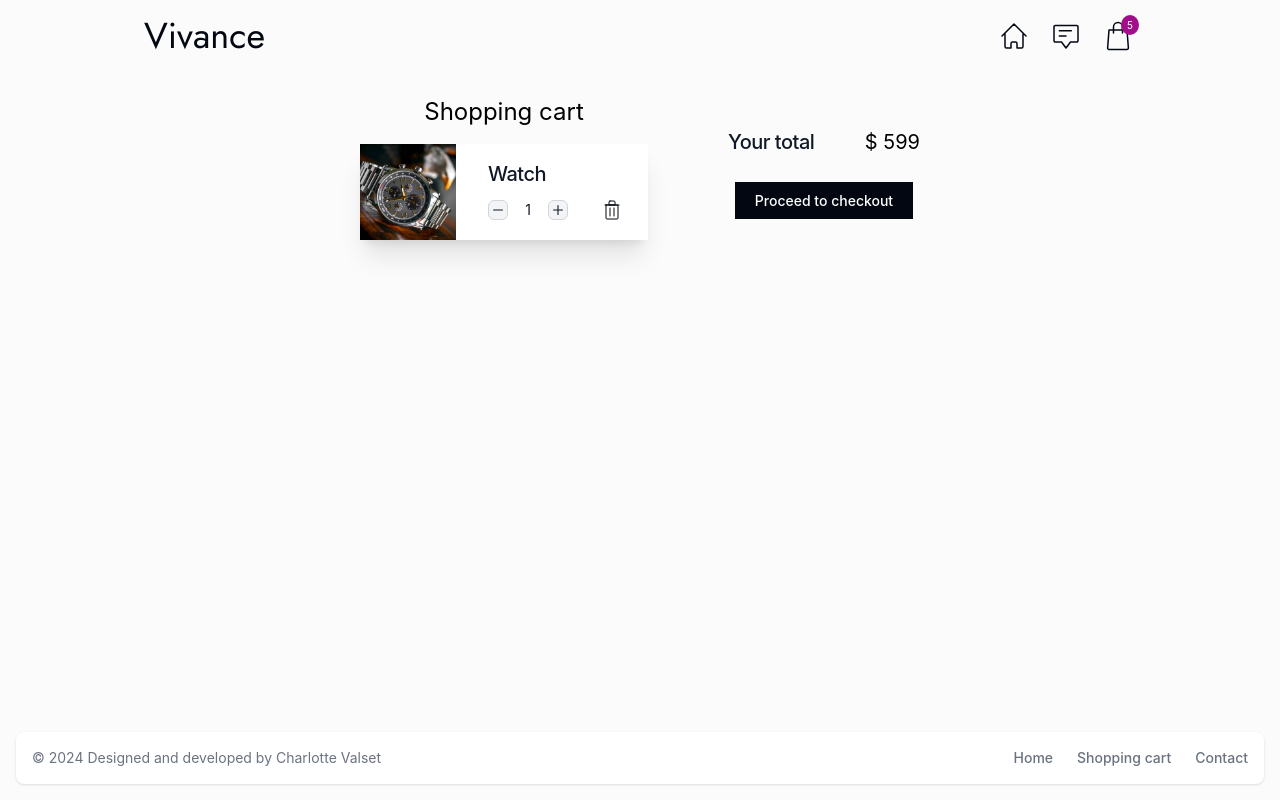
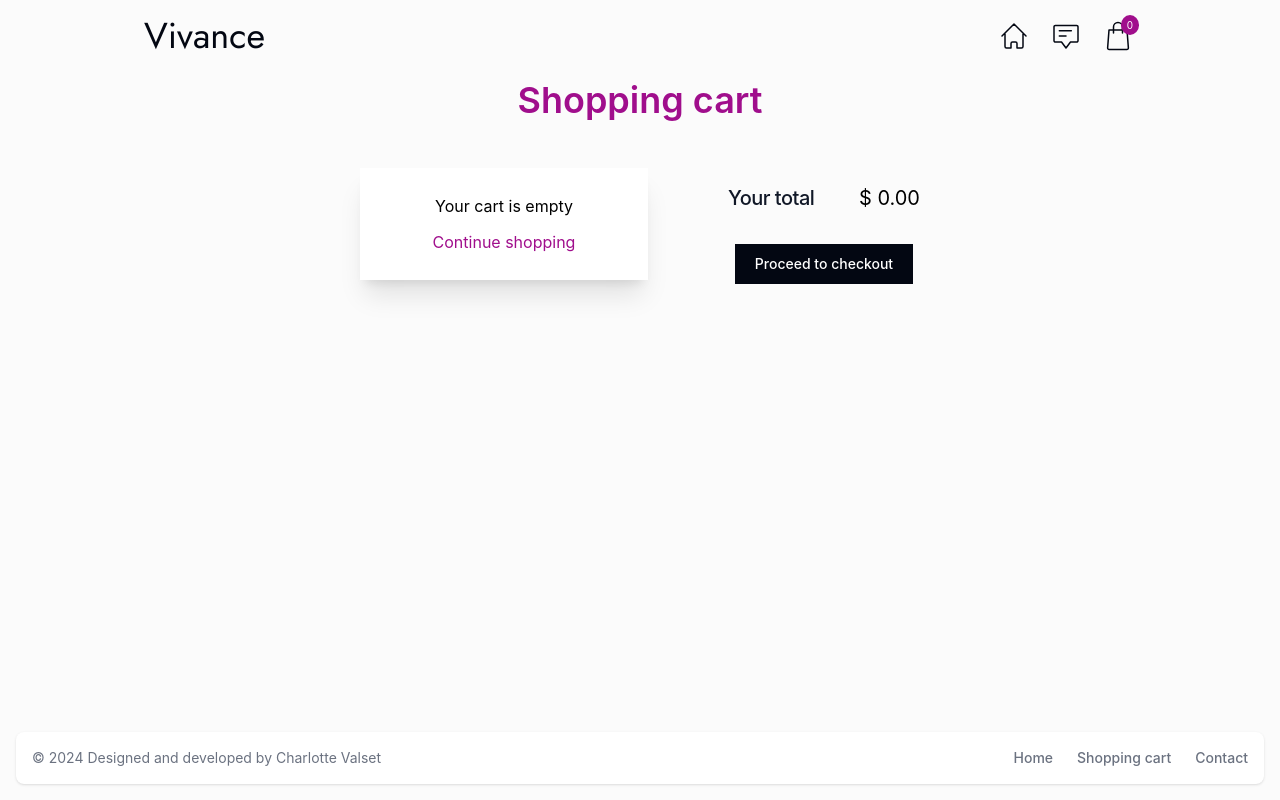
Before and after one commit to CharlotteValset/react-ecom-store, a React (Vite) app: page /shoppingCart in a window 1280 px wide. Built offline with nearby package versions, Linux system fonts and the light colour scheme.

Commit message:
adds all shopping cart functions

```diff
--- a/package.json
+++ b/package.json
@@ -15,7 +15,8 @@
     "react": "^18.2.0",
     "react-dom": "^18.2.0",
     "react-icons": "^5.2.1",
-    "react-router-dom": "^6.23.1"
+    "react-router-dom": "^6.23.1",
+    "zustand": "^4.5.2"
   },
   "devDependencies": {
     "@types/react": "^18.2.66",
--- a/src/Pages/ProductPage/index.jsx
+++ b/src/Pages/ProductPage/index.jsx
@@ -1,12 +1,14 @@
 import { Link, useParams } from "react-router-dom";
 import { Loader, ReviewCard } from "../../components/index";
 import { useFetch } from "../../hooks/useFetch";
+import { useStore } from "../../hooks/useStore";
 import { apiUrl } from "../../common/constants";
 
 export const ProductPage = () => {
   let { id } = useParams();
 
   const { data, isLoading, hasError } = useFetch(apiUrl);
+  const addToCart = useStore((state) => state.addToCart);
 
   let content;
 
@@ -74,12 +76,13 @@ export const ProductPage = () => {
                         </span>
                       </div>
                     </div>
-                    <a
+                    <button
+                      onClick={() => addToCart(product)}
                       href="#"
                       className="md:w-52 md:mt-8 text-white bg-gray-950 hover:bg-pink-500 font-medium text-sm px-5 py-2.5 text-center dark:bg-blue-600 dark:hover:bg-blue-700 dark:focus:ring-blue-800"
                     >
                       Add to cart
-                    </a>
+                    </button>
                   </div>
                 </div>
               </section>
--- a/src/Pages/ShoppingCart/index.jsx
+++ b/src/Pages/ShoppingCart/index.jsx
@@ -1,27 +1,55 @@
-import { Link } from "react-router-dom";
+import { Link, useNavigate } from "react-router-dom";
 import { CartProduct } from "../../components/CartProduct";
+import { useStore } from "../../hooks/useStore";
 
 export const ShoppingCart = () => {
+  const cart = useStore((state) => state.cart);
+  const totalPrice = cart.reduce((sum, product) => sum + product.discountedPrice * product.quantity, 0).toFixed(2);
+  const clearCart = useStore((state) => state.clearCart);
+  const navigate = useNavigate();
+
+  const handleCheckout = (event) => {
+    event.preventDefault();
+    if (cart.length === 0) {
+      alert("There are no items in  your cart!");
+    } else {
+      clearCart();
+      navigate("/checkoutSuccessPage");
+    }
+  };
+
   return (
-    <div className="mt-24 flex flex-col flex-grow sm:flex-row sm:max-w-screen-lg sm:mx-auto sm:gap-20">
+    <>
+      <h1 className="text-4xl text-center text-purple-pink font-semibold mt-20 mb-8">Shopping cart</h1>
+      <div className="flex flex-col flex-grow sm:flex-row sm:max-w-screen-lg sm:mx-auto sm:gap-20">
         <section className="flex flex-col mx-auto">
-        <h1 className="text-2xl text-center">Shopping cart</h1>
+          {cart.length > 0 ? (
+            cart.map((product) => <CartProduct key={product.id} product={product} />)
+          ) : (
+            <div className="flex flex-col gap-3 justify-center items-center my-4 mx-auto w-72 h-28 shadow-xl bg-white">
+              <p className="tex">Your cart is empty</p>
+              <Link to="/" className="text-purple-pink hover:underline">
+                Continue shopping
+              </Link>
+            </div>
+          )}
           <CartProduct />
         </section>
         <section className="my-4 mx-auto w-full max-w-72 h-32">
           <div className="flex flex-row justify-between w-48 mx-auto">
             <h5 className="text-xl font-medium tracking-tight py-1 my-3 text-gray-900 dark:text-white">Your total</h5>
-          <p className="text-xl font-normal py-1 my-3">$ 599</p>
+            <p className="text-xl font-normal py-1 my-3">$ {totalPrice}</p>
           </div>
           <div className="text-center mt-4">
-          <Link
-            to="checkoutSuccessPage"
+            <button
               className=" text-white bg-gray-950 hover:bg-pink-500 font-medium text-sm px-5 py-2.5 text-center"
+              onClick={handleCheckout}
             >
               Proceed to checkout
-          </Link>
+            </button>
           </div>
         </section>
       </div>
+    </>
   );
 };
--- a/src/components/CartProduct/index.jsx
+++ b/src/components/CartProduct/index.jsx
@@ -1,17 +1,26 @@
-import Watch from "../../assets/images/watch.jpg";
 import { QuantityCounter } from "../QuantityCounter";
+import { useStore } from "../../hooks/useStore";
 
-export const CartProduct = () => {
+export const CartProduct = ({ product }) => {
+  const removeFromCart = useStore((state) => state.removeFromCart);
+
+  if (!product) {
+    return null;
+  }
+
   return (
     <>
-      <div className="my-4 mx-auto w-72 shadow-xl bg-white">
+      <div className="my-4 mx-auto w-72 xs:w-96 shadow-xl bg-white">
         <div className="flex items-center justify-start w-full">
-          <img className="w-24 h-24 object-cover" src={Watch} alt="product image" />
+          <img className="w-28 h-28 object-cover" src={product.image.url} alt={product.image.alt} />
           <div className="flex flex-col basis-3/4">
-            <h5 className="text-xl font-medium tracking-tight py-1 ms-8 text-gray-900 dark:text-white">Watch</h5>
+            <h5 className="text-lg font-medium tracking-tight py-1 ms-8 text-gray-900 dark:text-white">
+              {product.title}
+            </h5>
+            <p className="text-base font-medium tracking-tight py-1 ms-8 text-gray-900">${product.discountedPrice}</p>
             <div className="flex flex-row gap-8 items-center">
-              <QuantityCounter />
-              <a className="py-1 delete-icon">
+              <QuantityCounter quantity={product.quantity} productId={product.id} />
+              <a className="py-1 delete-icon" onClick={() => removeFromCart(product.id)}>
                 <svg xmlns="http://www.w3.org/2000/svg" width="24" height="24" fill="none" viewBox="0 0 24 24">
                   <path
                     stroke="currentColor"
--- a/src/components/Navigation/HeaderNav/index.jsx
+++ b/src/components/Navigation/HeaderNav/index.jsx
@@ -1,7 +1,14 @@
 import { Link } from "react-router-dom";
+import { useEffect } from "react";
+import { useStore } from "../../../hooks/useStore";
 
 export const HeaderNav = () => {
-  const cartItemCount = 5;
+  const cartItemCount = useStore((state) => state.cartItemCount);
+  const loadCart = useStore((state) => state.loadCart);
+
+  useEffect(() => {
+    loadCart();
+  }, [loadCart]);
 
   return (
     <nav className="bg-background-white fixed w-full z-10 top-0 start-0 border-gray-200 dark:bg-gray-900">
--- a/src/components/QuantityCounter/index.jsx
+++ b/src/components/QuantityCounter/index.jsx
@@ -1,16 +1,22 @@
 import React, { useState } from "react";
+import { useStore } from "../../hooks/useStore";
 
-export const QuantityCounter = () => {
-  const [quantity, setQuantity] = useState(1);
+export const QuantityCounter = ({ quantity, productId }) => {
+  const [currentQuantity, setCurrentQuantity] = useState(quantity);
+  const updateQuantity = useStore((state) => state.updateQuantity); // Get the updateQuantity action from the store
 
   const decrementQuantity = () => {
-    if (quantity > 0) {
-      setQuantity(quantity - 1);
+    if (currentQuantity > 1) {
+      const newQuantity = currentQuantity - 1;
+      setCurrentQuantity(newQuantity);
+      updateQuantity(productId, newQuantity);
     }
   };
 
   const incrementQuantity = () => {
-    setQuantity(quantity + 1);
+    const newQuantity = currentQuantity + 1;
+    setCurrentQuantity(newQuantity);
+    updateQuantity(productId, newQuantity);
   };
 
   return (
@@ -35,8 +41,8 @@ export const QuantityCounter = () => {
           type="text"
           id="counter-input"
           className="flex-shrink-0 text-gray-900 dark:text-white border-0 bg-transparent text-sm font-normal focus:outline-none focus:ring-0 max-w-[2.5rem] text-center"
-          value={quantity}
-          onChange={(e) => setQuantity(parseInt(e.target.value) || 0)}
+          value={currentQuantity}
+          onChange={(e) => setCurrentQuantity(parseInt(e.target.value) || 0)}
           required
         />
         <button
--- /dev/null
+++ b/src/hooks/useStore.jsx
@@ -0,0 +1,52 @@
+import { create } from "zustand";
+
+export const useStore = create((set) => ({
+  cart: [],
+  cartItemCount: 0,
+
+  addToCart: (product) =>
+    set((state) => {
+      const existingProduct = state.cart.find((item) => item.id === product.id);
+      let updatedCart;
+      if (existingProduct) {
+        updatedCart = state.cart.map((item) =>
+          item.id === product.id ? { ...item, quantity: item.quantity + 1 } : item
+        );
+      } else {
+        updatedCart = [...state.cart, { ...product, quantity: 1 }];
+      }
+
+      const updatedCartItemCount = updatedCart.reduce((sum, item) => sum + item.quantity, 0);
+      localStorage.setItem("cart", JSON.stringify(updatedCart));
+      return { cart: updatedCart, cartItemCount: updatedCartItemCount };
+    }),
+
+  updateQuantity: (productId, quantity) =>
+    set((state) => {
+      const updatedCart = state.cart
+        .map((item) => (item.id === productId ? { ...item, quantity } : item))
+        .filter((item) => item.quantity > 0);
+      const updatedCartItemCount = updatedCart.reduce((sum, item) => sum + item.quantity, 0);
+      localStorage.setItem("cart", JSON.stringify(updatedCart));
+      return { cart: updatedCart, cartItemCount: updatedCartItemCount };
+    }),
+
+  loadCart: () => {
+    const savedCart = JSON.parse(localStorage.getItem("cart")) || [];
+    const savedCartItemCount = savedCart.reduce((sum, item) => sum + item.quantity, 0);
+    set({ cart: savedCart, cartItemCount: savedCartItemCount });
+  },
+
+  removeFromCart: (productId) =>
+    set((state) => {
+      const updatedCart = state.cart.filter((item) => item.id !== productId);
+      const updatedCartItemCount = updatedCart.reduce((sum, item) => sum + item.quantity, 0);
+      localStorage.setItem("cart", JSON.stringify(updatedCart));
+      return { cart: updatedCart, cartItemCount: updatedCartItemCount };
+    }),
+
+  clearCart: () => {
+    localStorage.removeItem("cart");
+    set({ cart: [], cartItemCount: 0 });
+  },
+}));
```
Also changed, not shown: 1 other file (tests, documents, lock files or other folders). Lines whose indentation alone changed are shown as unchanged.
